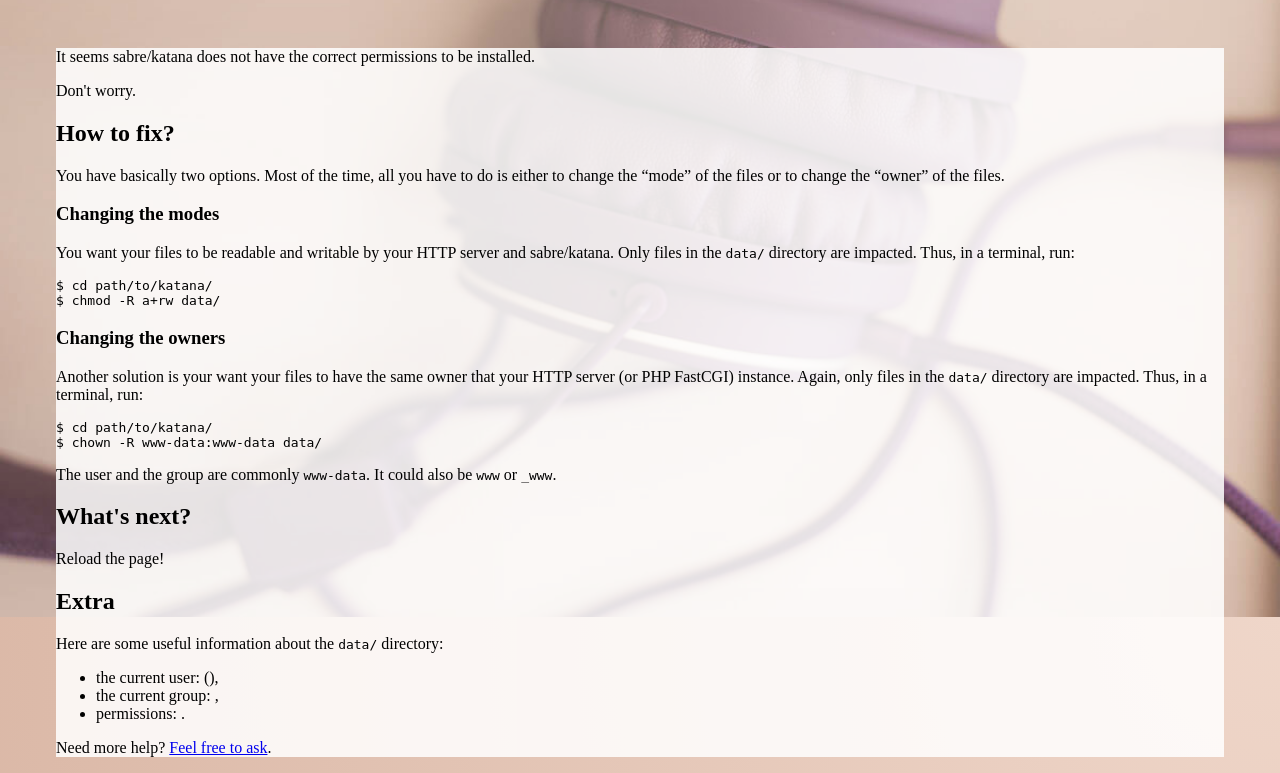
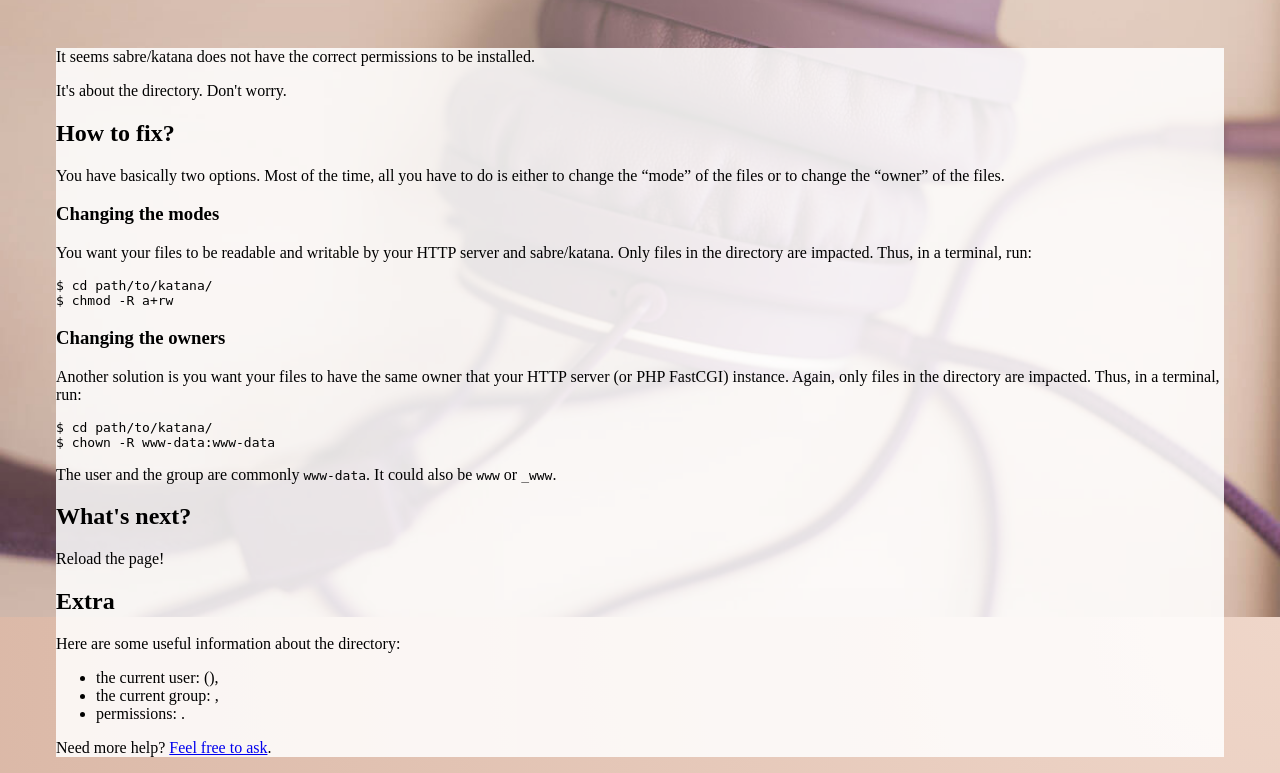
Before and after one commit to sabre-io/katana, a PHP site: page /views/install_permissions.html in a window 1280 px wide. Shown: the part 183-956 px from the top of the page. Run offline with PHP 8.4, Linux system fonts and the light colour scheme.

Commit message:
Check `data/home/`'s permissions.

```diff
--- a/views/install_permissions.html
+++ b/views/install_permissions.html
@@ -33,7 +33,8 @@
         </div>
       </div>
 
-      <p>Don't worry.</p>
+      <p>It's about the <code><?= $directoryName ?></code> directory. Don't
+      worry.</p>
 
       <h2>How to fix?</h2>
 
@@ -44,18 +45,19 @@
       <h3>Changing the modes</h3>
 
       <p>You want your files to be readable and writable by your HTTP server and
-      sabre/katana. Only files in the <code>data/</code> directory are
-      impacted. Thus, in a terminal, run:</p>
+      sabre/katana. Only files in the <code><?= $directoryName ?></code>
+      directory are impacted. Thus, in a terminal, run:</p>
       <pre><code>$ cd path/to/katana/
-$ chmod -R a+rw data/</code></pre>
+$ chmod -R a+rw <?= $directoryName ?></code></pre>
 
       <h3>Changing the owners</h3>
 
-      <p>Another solution is your want your files to have the same owner that
+      <p>Another solution is you want your files to have the same owner that
       your HTTP server (or PHP FastCGI) instance. Again, only files in the
-      <code>data/</code> directory are impacted. Thus, in a terminal, run:</p>
+      <code><?= $directoryName ?></code> directory are impacted. Thus, in a
+      terminal, run:</p>
       <pre><code>$ cd path/to/katana/
-$ chown -R www-data:www-data data/</code></pre>
+$ chown -R www-data:www-data <?= $directoryName ?></code></pre>
       <p>The user and the group are commonly <code>www-data</code>. It could
       also be <code>www</code> or <code>_www</code>.</p>
 
@@ -69,8 +71,8 @@
 
       <h2>Extra</h2>
 
-      <p>Here are some useful information about the <code>data/</code>
-      directory:</p>
+      <p>Here are some useful information about the
+      <code><?= $directoryName ?></code> directory:</p>
       <ul>
         <li>the current user: <code><?= $userId ?></code> (<?= $user ?>),</li>
         <li>the current group: <code><?= $groupId ?></code>,</li>
```
Also changed, not shown: public/install.php (+23 -10 lines).
